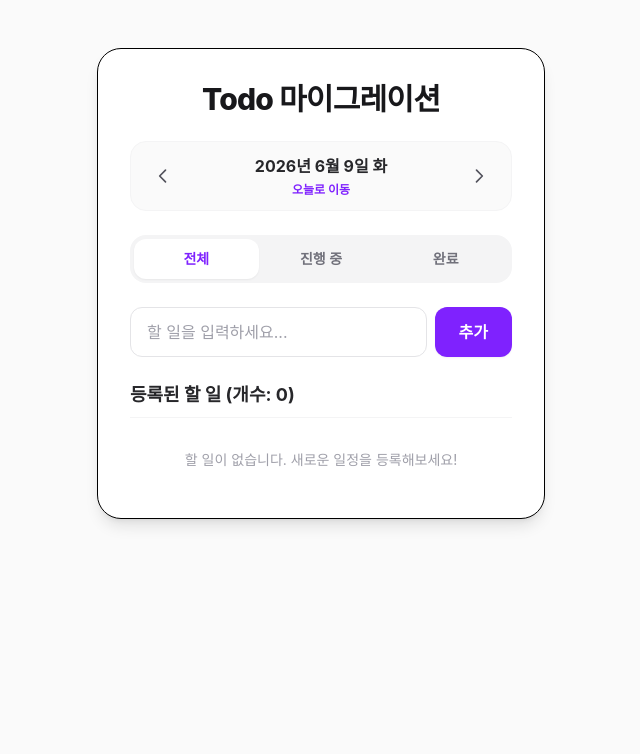
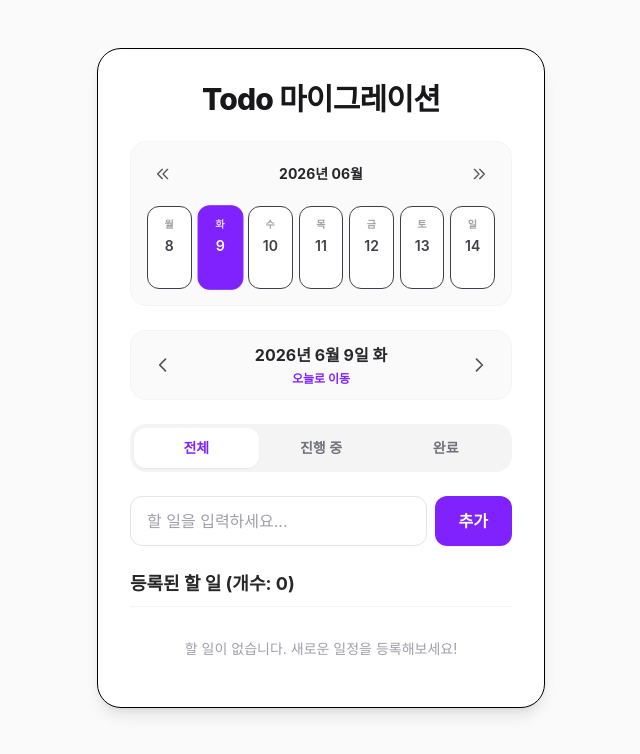
Before and after one commit to rhyskim/kakao-assignment-1, a React (Vite) app: page / in a window 1280 px wide. Shown: the top 754 px of the page, without its empty margins (319-959 px from the left). Built offline with nearby package versions, Linux system fonts and the light colour scheme.

Commit message:
feat: implement WeeklyView calendar with sync and badges

```diff
--- a/src/App.jsx
+++ b/src/App.jsx
@@ -3,6 +3,7 @@ import TodoInput from './components/TodoInput';
 import TodoList from './components/TodoList';
 import FilterTabs from './components/FilterTabs';
 import DateNavigator from './components/DateNavigator';
+import WeeklyView from './components/WeeklyView';
 import AlertModal from './components/AlertModal';
 import { getFormattedDateKey } from './utils/date';
 import { Todo } from './models/Todo';
@@ -48,12 +49,12 @@ export default function App() {
 
   const selectedDateKey = getFormattedDateKey(selectedDate);
 
-  // Todo 추가 처리 함수 (로컬스토리지 중복 호출 없음)
+  // Todo 추가 처리 함수
   const handleAddTodo = (newTodo) => {
     setTodos((prevTodos) => [...prevTodos, newTodo]);
   };
 
-  // Todo 완료 상태 토글 함수 (로컬스토리지 중복 호출 없음)
+  // Todo 완료 상태 토글 함수
   const handleToggleTodo = (id) => {
     setTodos((prevTodos) =>
       prevTodos.map((todo) =>
@@ -64,7 +65,7 @@ export default function App() {
     );
   };
 
-  // Todo 내용 수정 함수 (로컬스토리지 중복 호출 없음)
+  // Todo 내용 수정 함수 (1차 과제 버그인 "수정 후 완료 처리 시 데이터 누락 버그" 방지)
   const handleUpdateTodo = (id, newText) => {
     setTodos((prevTodos) =>
       prevTodos.map((todo) =>
@@ -75,12 +76,12 @@ export default function App() {
     );
   };
 
-  // Todo 삭제 처리 함수 (로컬스토리지 중복 호출 없음)
+  // Todo 삭제 처리 함수
   const handleDeleteTodo = (id) => {
     setTodos((prevTodos) => prevTodos.filter((todo) => todo.id !== id));
   };
 
-  // 날짜 변경 이동 함수
+  // 날짜 변경 이동 함수 (주간 뷰와 일간 뷰가 이 상태를 동기화하여 연동됨)
   const handleNavigateDate = (newDate) => {
     setSelectedDate(newDate);
   };
@@ -125,6 +126,13 @@ export default function App() {
           </h1>
         </header>
 
+        {/* [도전 미션] 주간 뷰 캘린더 (날짜 상태 동기화 및 Todo 개수 배지) */}
+        <WeeklyView
+          selectedDate={selectedDate}
+          onNavigate={handleNavigateDate}
+          todos={todos}
+        />
+
         {/* KST 기준 날짜 제어 및 오늘 이동 내비게이터 */}
         <DateNavigator
           selectedDate={selectedDate}
@@ -144,7 +152,7 @@ export default function App() {
           onShowAlert={handleShowAlert}
         />
 
-        {/* 할 일 목록 컴포넌트 */}
+        {/* 할 일 목록 컴포넌트 (필터링된 목록만 전달하여 렌더링) */}
         <TodoList
           todos={filteredTodos}
           onToggle={handleToggleTodo}
--- /dev/null
+++ b/src/components/WeeklyView.jsx
@@ -0,0 +1,132 @@
+import React from 'react';
+import { getMondayOfThisWeek, getFormattedDateKey, isActualToday } from '../utils/date';
+
+/**
+ * 주간 날짜 목록을 가로로 정렬해 렌더링하고, 이전/다음 주차 이동 및 일간 뷰와 상태를 동기화하는 컴포넌트
+ * @param {Object} props
+ * @param {Date} props.selectedDate - 현재 선택된 날짜 객체
+ * @param {Function} props.onNavigate - 날짜 변경 콜백 함수
+ * @param {Array} props.todos - 전체 할 일 목록 배열 (개수 배지 연산용)
+ */
+export default function WeeklyView({ selectedDate, onNavigate, todos }) {
+  const dayNames = ['월', '화', '수', '목', '금', '토', '일'];
+  const monday = getMondayOfThisWeek(selectedDate);
+
+  // 주간 헤더 연월 표시 (월요일 기준)
+  const headerYear = monday.getFullYear();
+  const headerMonth = String(monday.getMonth() + 1).padStart(2, '0');
+
+  // 이전 주차 이동 핸들러 (-7일)
+  const handlePrevWeek = () => {
+    const prevWeek = new Date(selectedDate);
+    prevWeek.setDate(selectedDate.getDate() - 7);
+    onNavigate(prevWeek);
+  };
+
+  // 다음 주차 이동 핸들러 (+7일)
+  const handleNextWeek = () => {
+    const nextWeek = new Date(selectedDate);
+    nextWeek.setDate(selectedDate.getDate() + 7);
+    onNavigate(nextWeek);
+  };
+
+  // 주간 날짜 데이터 목록 생성 (7일 루프)
+  const weekDays = Array.from({ length: 7 }, (_, i) => {
+    const targetDay = new Date(monday);
+    targetDay.setDate(monday.getDate() + i);
+    const dateKey = getFormattedDateKey(targetDay);
+    const isToday = isActualToday(targetDay);
+    const isActive = dateKey === getFormattedDateKey(selectedDate);
+    const todoCount = todos.filter((todo) => todo.date === dateKey).length;
+
+    return {
+      dateObj: targetDay,
+      dayName: dayNames[i],
+      dateNumber: targetDay.getDate(),
+      dateKey,
+      isToday,
+      isActive,
+      todoCount,
+    };
+  });
+
+  return (
+    <div className="mb-6 bg-zinc-50 dark:bg-zinc-850/20 p-4 rounded-2xl border border-zinc-100 dark:border-zinc-850/50">
+      {/* 주간 네비게이터 헤더 */}
+      <div className="flex items-center justify-between mb-4">
+        <button
+          type="button"
+          onClick={handlePrevWeek}
+          className="p-2 rounded-xl text-zinc-600 dark:text-zinc-400 hover:bg-zinc-100 dark:hover:bg-zinc-800 active:bg-zinc-200 transition-colors cursor-pointer"
+          aria-label="이전 주차로 이동"
+        >
+          {/* 이전 주 더블 쉐브론 아이콘 */}
+          <svg className="w-4 h-4" fill="none" stroke="currentColor" viewBox="0 0 24 24">
+            <path strokeLinecap="round" strokeLinejoin="round" strokeWidth={2} d="M11 19l-7-7 7-7m8 14l-7-7 7-7" />
+          </svg>
+        </button>
+
+        <span className="text-sm font-bold text-zinc-800 dark:text-zinc-200">
+          {headerYear}년 {headerMonth}월
+        </span>
+
+        <button
+          type="button"
+          onClick={handleNextWeek}
+          className="p-2 rounded-xl text-zinc-600 dark:text-zinc-400 hover:bg-zinc-100 dark:hover:bg-zinc-800 active:bg-zinc-200 transition-colors cursor-pointer"
+          aria-label="다음 주차로 이동"
+        >
+          {/* 다음 주 더블 쉐브론 아이콘 */}
+          <svg className="w-4 h-4" fill="none" stroke="currentColor" viewBox="0 0 24 24">
+            <path strokeLinecap="round" strokeLinejoin="round" strokeWidth={2} d="M13 5l7 7-7 7M5 5l7 7-7 7" />
+          </svg>
+        </button>
+      </div>
+
+      {/* 가로 캘린더 그리드 (월~일) */}
+      <div className="grid grid-cols-7 gap-1.5">
+        {weekDays.map((day) => {
+          return (
+            <button
+              key={day.dateKey}
+              type="button"
+              onClick={() => onNavigate(day.dateObj)}
+              className={`flex flex-col items-center py-2.5 rounded-xl transition-all relative border cursor-pointer ${
+                day.isActive
+                  ? 'bg-violet-600 border-violet-600 text-white shadow-xs font-bold scale-102 z-10'
+                  : day.isToday
+                  ? 'bg-violet-50 dark:bg-violet-950/20 border-violet-200 dark:border-violet-800/70 text-violet-600 dark:text-violet-400 font-bold'
+                  : 'bg-white dark:bg-zinc-900 border-zinc-150 dark:border-zinc-800 text-zinc-700 dark:text-zinc-300 hover:bg-zinc-100 dark:hover:bg-zinc-800'
+              }`}
+            >
+              {/* 요일 */}
+              <span className={`text-[10px] uppercase font-bold tracking-wider ${day.isActive ? 'text-violet-200' : 'text-zinc-400'}`}>
+                {day.dayName}
+              </span>
+
+              {/* 날짜 숫자 */}
+              <span className="text-sm font-semibold mt-1">
+                {day.dateNumber}
+              </span>
+
+              {/* 해당 날짜 Todo 개수 배지 (개수가 있을 때만 렌더링) */}
+              {day.todoCount > 0 ? (
+                <span
+                  className={`mt-1.5 px-1.5 py-0.5 text-[9px] rounded-full font-bold scale-90 transition-all ${
+                    day.isActive
+                      ? 'bg-white text-violet-600'
+                      : 'bg-violet-100 dark:bg-violet-900/60 text-violet-600 dark:text-violet-400'
+                  }`}
+                >
+                  {day.todoCount}
+                </span>
+              ) : (
+                <span className="mt-1.5 h-4 w-4"></span> // 레이아웃 정렬용 플레이스홀더
+              )}
+            </button>
+          );
+        })}
+      </div>
+    </div>
+  );
+}
```
